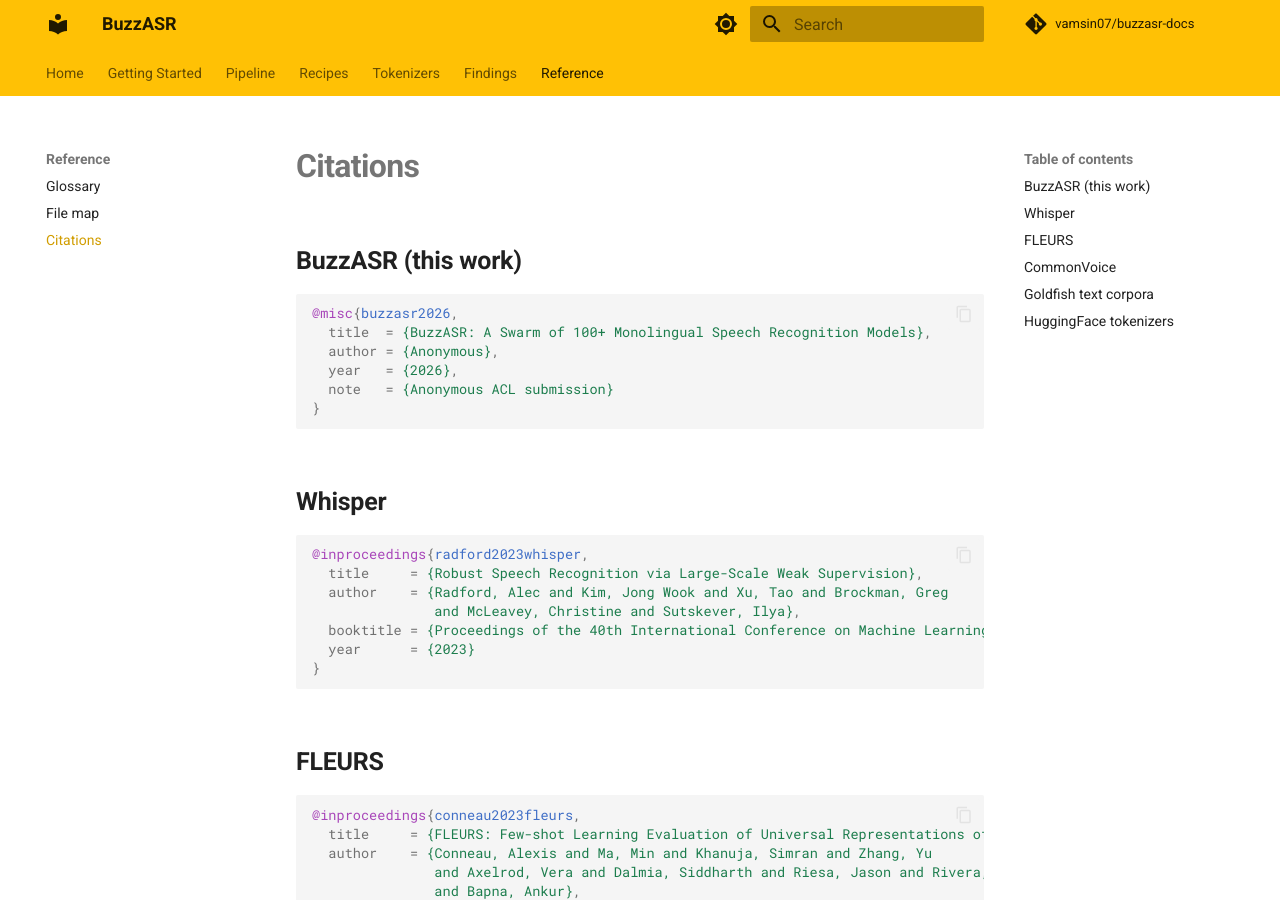
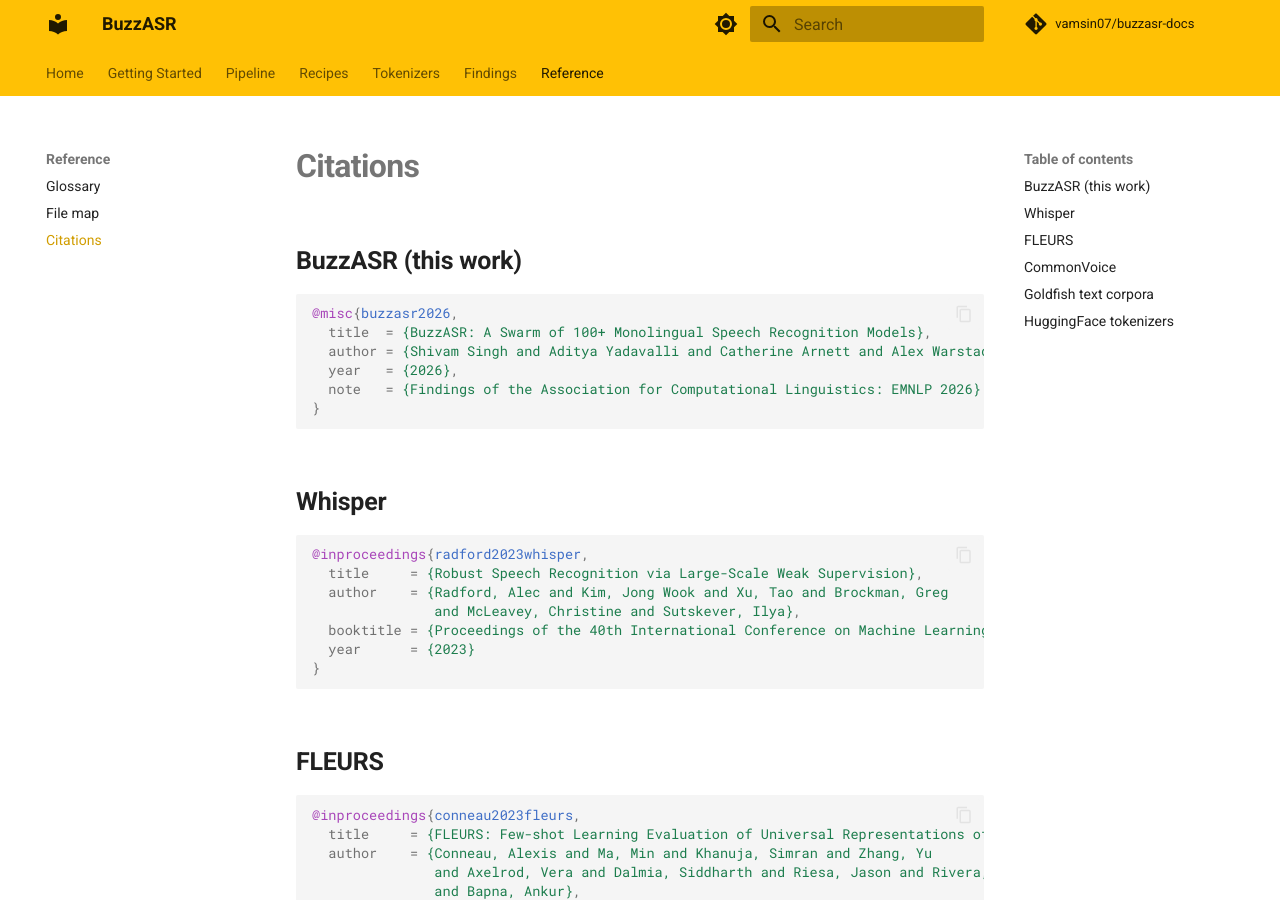
Before and after one commit to lemn-lab/buzzasr-docs, an MkDocs documentation site: the page built from docs/reference/citations.md, in a window 1280 px wide and 900 px high. Built offline with MkDocs 1.6.1 and Material for MkDocs 9.7.7, drawn with Linux system fonts in a browser that asks for light colours; comment, search, counter and statistics services are not loaded.

Commit message:
Update stats to v4 (89/31/41) and de-anonymize citation (EMNLP 2026 Findings)

````diff
--- a/docs/reference/citations.md
+++ b/docs/reference/citations.md
@@ -5,9 +5,9 @@
 ```bibtex
 @misc{buzzasr2026,
   title  = {BuzzASR: A Swarm of 100+ Monolingual Speech Recognition Models},
-  author = {Anonymous},
+  author = {Shivam Singh and Aditya Yadavalli and Catherine Arnett and Alex Warstadt},
   year   = {2026},
-  note   = {Anonymous ACL submission}
+  note   = {Findings of the Association for Computational Linguistics: EMNLP 2026}
 }
 ```
 
````
Also changed, not shown: docs/index.md (+5 -5 lines).
